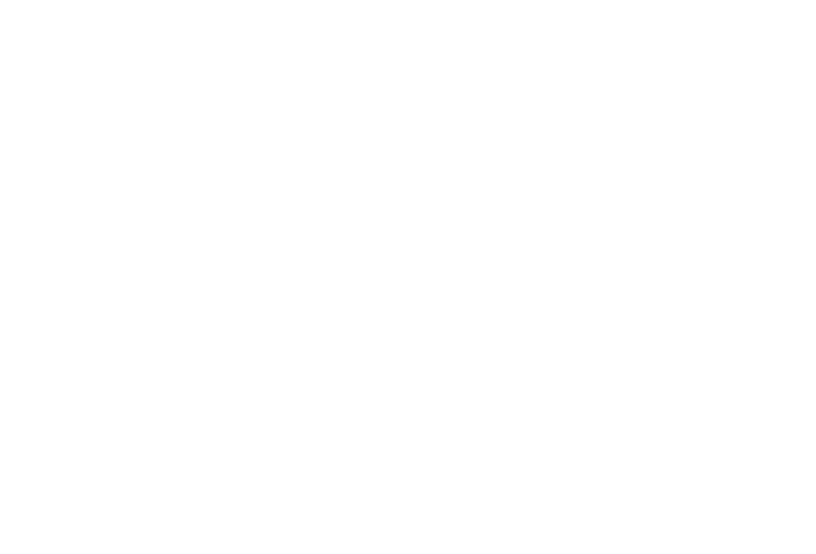
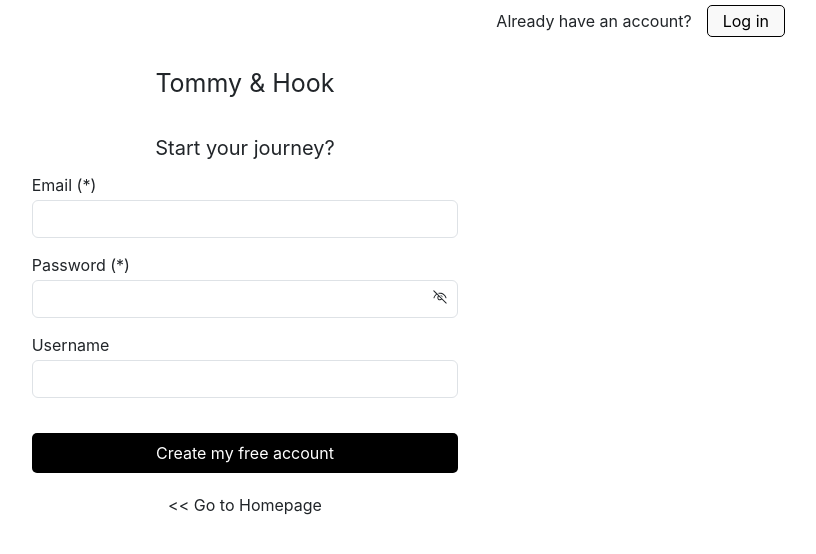
Before and after one commit to phucthor/test-demo-react, a React (Create React App) app: page /register in a window 1280 px wide. Before the commit this address had no page. Shown: the top 554 px of the page, without its empty margins (395-1211 px from the left). Built offline with nearby package versions, Linux system fonts and the light colour scheme.

Commit message:
video 72

```diff
--- a/src/Layout.js
+++ b/src/Layout.js
@@ -6,6 +6,7 @@
 import ManageUser from "./components/Admin/Content/ManageUser";
 import Dashboard from "./components/Admin/Content/Dashboard";
 import Login from "./components/Auth/Login";
+import Register from "./components/Auth/Register";
 import { ToastContainer } from "react-toastify";
 import 'react-toastify/dist/ReactToastify.css';
 const Layout = (props) => {
@@ -13,15 +14,16 @@
     <>
         <Routes>
             <Route path="/" element={<App />}>
-            <Route index element={<HomePage />} />
-            <Route path="/users" element={<User />} />
+                <Route index element={<HomePage />} />
+                <Route path="/users" element={<User />} />
             </Route>
             <Route path="admins" element={<Admin />}>
-            <Route index element={<Dashboard />} />
-            <Route path="manage-user" element={<ManageUser />} />
+                <Route index element={<Dashboard />} />
+                <Route path="manage-user" element={<ManageUser />} />
             </Route>
 
             <Route path="/login" element={<Login />} />
+            <Route path="/register" element={<Register />} />
         </Routes>
         <ToastContainer
             position="top-right"
--- a/src/components/Auth/Login.js
+++ b/src/components/Auth/Login.js
@@ -8,10 +8,25 @@
   const [password, setPassword] = useState("");
   const navigate = useNavigate();
 
+  const validateEmail = (email) => {
+    return String(email)
+      .toLowerCase()
+      .match(
+        /^(([^<>()[\]\\.,;:\s@"]+(\.[^<>()[\]\\.,;:\s@"]+)*)|.(".+"))@((\[[0-9]{1,3}\.[0-9]{1,3}\.[0-9]{1,3}\.[0-9]{1,3}\])|(([a-zA-Z\-0-9]+\.)+[a-zA-Z]{2,}))$/
+      );
+  };
+
   const handleLogin = async() => {
     // validate
-    if (!email || !password) {
-      alert("Email/Password is required");
+    const isValidEmail = validateEmail(email);
+    console.log('CHECKKKKKKKKKKKKKKKK email', isValidEmail);
+    if (!isValidEmail) {
+      toast.error("Invalid email format");
+      return;
+    }
+
+    if (!password || password.length < 6) {
+      toast.error("Invalid password");
       return;
     }
     // call api
@@ -28,7 +43,7 @@
     <div className="login-container">
       <div className="header">
         <span>Don't have an account?</span>
-        <button>Sign up</button>
+        <button onClick={() => navigate('/register')}>Sign up</button>
       </div>
       <div className="title col-4 mx-auto">Tommy React</div>
       <div className="welcome col-4 mx-auto">Hello, who's this?</div>
--- /dev/null
+++ b/src/components/Auth/Register.js
@@ -0,0 +1,116 @@
+import { useState } from 'react';
+import './Register.scss';
+import { useNavigate } from 'react-router-dom';
+import { postRegister } from '../../services/apiServices';
+import { toast } from 'react-toastify';
+import { VscEye, VscEyeClosed } from "react-icons/vsc";
+
+const Register = (props) => {
+    const [email, setEmail] = useState("");
+    const [password, setPassword] = useState("");
+    const [username, setUsername] = useState("");
+
+    const [isShowPassword, setIsShowPassword] = useState(false);
+
+    const navigate = useNavigate();
+
+    const validateEmail = (email) => {
+        return String(email)
+            .toLowerCase()
+            .match(
+                /^(([^<>()[\]\\.,;:\s@"]+(\.[^<>()[\]\\.,;:\s@"]+)*)|(".+"))@((\[[0-9]{1,3}\.[0-9]{1,3}\.[0-9]{1,3}\.[0-9]{1,3}\])|(([a-zA-Z\-0-9]+\.)+[a-zA-Z]{2,}))$/
+            );
+    };
+    const handleRegister = async () => {
+        //validate
+        const isValidEmail = validateEmail(email);
+        if (!isValidEmail) {
+            toast.error('Invalid email')
+            return;
+        }
+
+        if (!password) {
+            toast.error('Invalid password')
+            return;
+        }
+
+        //submit apis
+        let data = await postRegister(email, password, username);
+        if (data && data.EC === 0) {
+            toast.success(data.EM);
+            navigate('/login')
+        }
+
+        if (data && +data.EC !== 0) {
+            toast.error(data.EM);
+        }
+    }
+    return (
+        <div className="register-container">
+            <div className='header'>
+                <span> Already have an account?</span>
+                <button onClick={() => navigate('/login')}>Log in</button>
+            </div>
+            <div className='title col-4 mx-auto'>
+                Tommy &amp; Hook
+            </div>
+            <div className='welcome col-4 mx-auto'>
+                Start your journey?
+            </div>
+            <div className='content-form col-4 mx-auto'>
+                <div className='form-group'>
+                    <label>Email (*)</label>
+                    <input
+                        type={"email"}
+                        className="form-control"
+                        value={email}
+                        onChange={(event) => setEmail(event.target.value)}
+                    />
+                </div>
+                <div className='form-group pass-group'>
+                    <label>Password (*)</label>
+                    <input
+                        type={isShowPassword ? "text" : "password"}
+                        className="form-control"
+                        value={password}
+                        onChange={(event) => setPassword(event.target.value)}
+                    />
+
+                    {isShowPassword ?
+                        <span className="icons-eye"
+                            onClick={() => setIsShowPassword(false)}>
+                            <VscEye />
+                        </span>
+                        :
+                        <span className="icons-eye"
+                            onClick={() => setIsShowPassword(true)}>
+                            <VscEyeClosed />
+                        </span>
+                    }
+                </div>
+                <div className='form-group'>
+                    <label>Username</label>
+                    <input
+                        type={"text"}
+                        className="form-control"
+                        value={username}
+                        onChange={(event) => setUsername(event.target.value)}
+                    />
+                </div>
+                <div>
+                    <button
+                        className='btn-submit'
+                        onClick={() => handleRegister()}
+                    >Create my free account</button>
+                </div>
+                <div className='text-center'>
+                    <span className="back" onClick={() => { navigate('/') }}>
+                        &#60;&#60; Go to Homepage
+                    </span>
+                </div>
+            </div>
+        </div>
+    )
+}
+
+export default Register;
--- /dev/null
+++ b/src/components/Auth/Register.scss
@@ -0,0 +1,65 @@
+.register-container {
+    .header {
+        height: 45px;
+        text-align: right;
+        padding: 5px 100px 0 100px;
+
+        button {
+            padding: 3px 15px;
+            margin-left: 15px;
+            border-radius: 5px;
+            background: #f9f9f9;
+            border: 1px solid;
+
+            &:hover {
+                background-color: white;
+            }
+        }
+    }
+
+    .title {
+        font-size: 25px;
+        padding: 20px 0;
+        text-align: center;
+    }
+
+    .welcome {
+        font-size: 20px;
+        padding: 10px 0;
+        text-align: center;
+    }
+
+    .content-form {
+
+        input {
+            margin-bottom: 15px ;
+            margin-top: 3px;
+        }
+
+        button {
+            width: 100%;
+            width: 100%;
+            height: 40px;
+            border: none;
+            border-radius: 5px;
+            margin: 20px 0;
+            color: white;
+            background: black;
+        }
+
+        .back {
+            cursor: pointer;
+        }
+
+        .pass-group {
+            position: relative;
+
+            .icons-eye {
+                cursor: pointer;
+                position: absolute;
+                right: 10px;
+                bottom: 10px;
+            }
+        }
+    }
+}
--- a/src/components/Header/Header.js
+++ b/src/components/Header/Header.js
@@ -9,6 +9,10 @@
   const handleLogin = () => {
     // alert("Click to navigate login page");
     navigate("/login");
+  }
+
+  const handleRegister = () => {
+    navigate("/register");
   }
   return (
     <div className="header-container">
@@ -28,7 +32,7 @@
             </Nav>
             <Nav>
               <button className='btn-login' onClick={() => handleLogin()}>Log in</button>
-              <button className='btn-signup'>Sign up</button>
+              <button className='btn-signup'onClick={() => handleRegister()} >Sign up</button>
               {/* <NavDropdown title="Settings" id="basic-nav-dropdown">
                 <NavDropdown.Item>Log in</NavDropdown.Item>
                 <NavDropdown.Item>Log out</NavDropdown.Item>
--- a/src/services/apiServices.js
+++ b/src/services/apiServices.js
@@ -38,10 +38,17 @@
         , {email: userEmail, password:userPassword}
     );
 }
+
+const postRegister = (email, password, username) => {
+    return axios.post('api/v1/register'
+        , {email, password, username}
+    );
+}
 export { postCreateNewUser
         , getAllUsers
         , putUpdateUser
         , deleteUser
         , getUserWithPaginate
         , postLogin
+        , postRegister
         };
```
